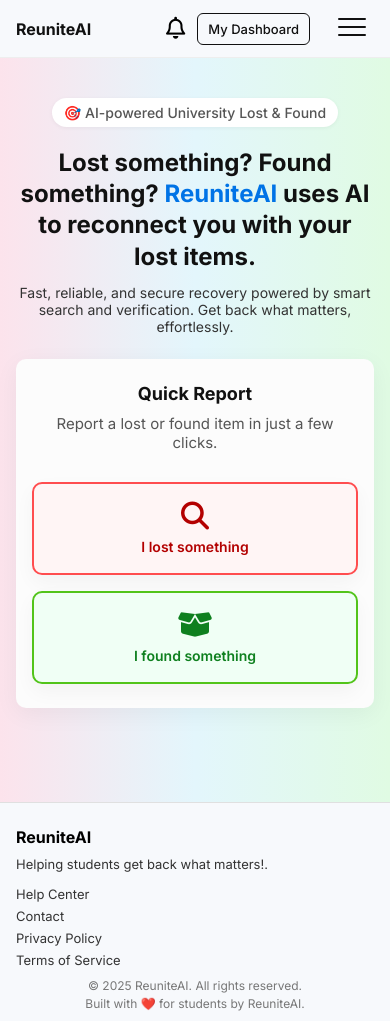
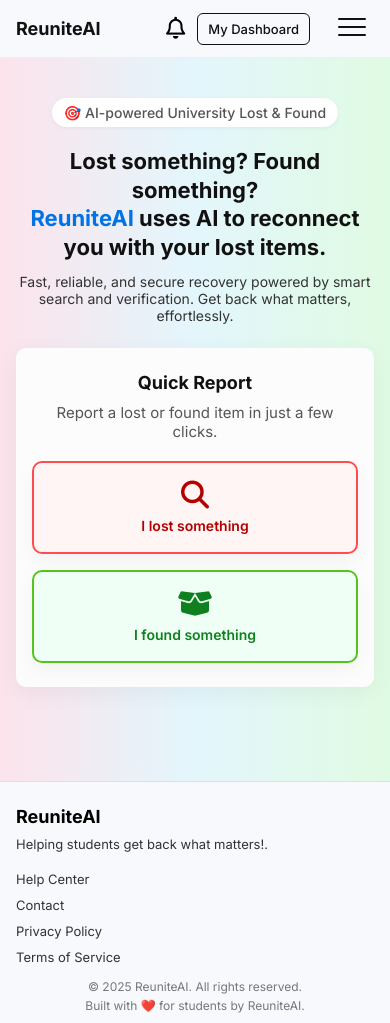
Before and after one commit to oluwakayodemike/ReuniteAI, a plain HTML site: page public/index.html in a window 390 px wide. Drawn offline with Linux system fonts and the light colour scheme.

Commit message:
responsiveness: updated the homepage/nav bar to be as responsive as possible on mobile

```diff
--- a/public/index.html
+++ b/public/index.html
@@ -69,9 +69,10 @@
 
     <main>
       <section class="hero">
-        <p class="hero-subheading">🎯 AI-powered University Lost & Found</p>
+        <p class="hero-subheading">🎯 AI-powered University Lost &amp; Found</p>
         <h1 class="hero-heading">
-          Lost something? Found something? <span>ReuniteAI</span> uses AI to reconnect you with your lost items.
+          Lost something? Found something?<br />
+          <span>ReuniteAI</span> uses AI to reconnect you with your lost items.
         </h1>
         <p class="hero-description">
           Fast, reliable, and secure recovery powered by smart search and
--- a/public/styles/style.css
+++ b/public/styles/style.css
@@ -495,7 +495,7 @@ body {
     box-shadow: 0 12px 40px rgba(6, 24, 32, 0.12);
     border-bottom-left-radius: 12px;
     border-bottom-right-radius: 12px;
-    padding: 0 12px;
+    padding: 0 8px;
     max-height: 0;
     overflow: hidden;
     transition: max-height 0.28s ease, padding 0.18s ease;
@@ -503,7 +503,7 @@ body {
   }
   .nav-center.open {
     max-height: 420px;
-    padding: 12px;
+    padding: 8px;
   }
   .nav-center a {
     display: block;
@@ -527,7 +527,7 @@ body {
     padding-bottom: 12px;
   }
   .logo a {
-    font-size: 16px;
+    font-size: 18px;
   }
   .nav-auth,
   .nav-auth.outlined {
@@ -545,7 +545,7 @@ body {
     padding: 40px 16px;
   }
   .hero-heading {
-    font-size: 24px;
+    font-size: 22px;
     margin-bottom: 12px;
   }
   .hero-description {
@@ -560,6 +560,9 @@ body {
   }
   .qr-title {
     font-size: 18px;
+  }
+  .qr-subtitle {
+    margin-bottom: 20px;
   }
   .qr-actions {
     flex-direction: column;
@@ -583,18 +586,18 @@ body {
   }
   .footer-content {
     flex-direction: column;
-    gap: 12px;
+    gap: 16px;
     align-items: flex-start;
   }
   .footer-brand h3 {
-    font-size: 16px;
+    font-size: 18px;
   }
-  .footer-links,
+  /* .footer-links,
   .footer-social {
     gap: 6px;
-  }
+  } */
   .footer-bottom {
     font-size: 12px;
-    padding-top: 6px;
+    padding-top: 3%;
   }
 }
```
